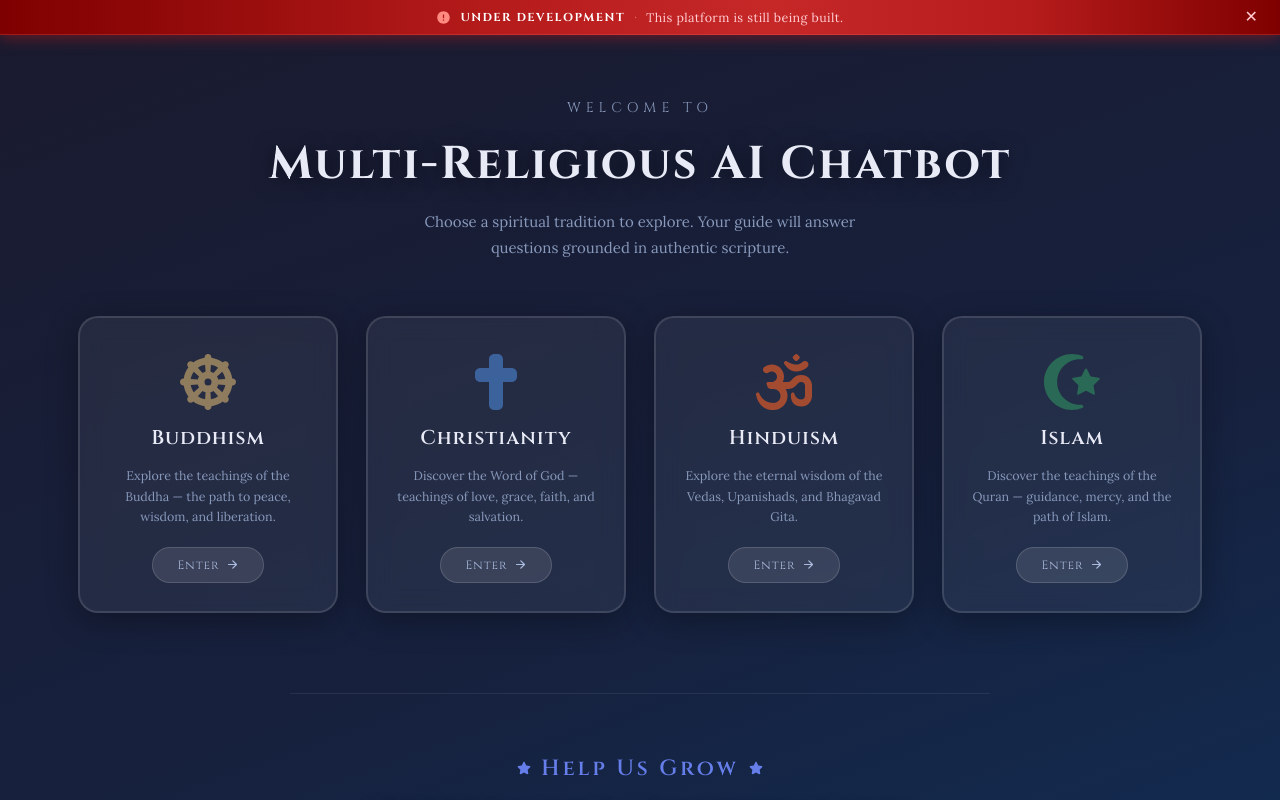
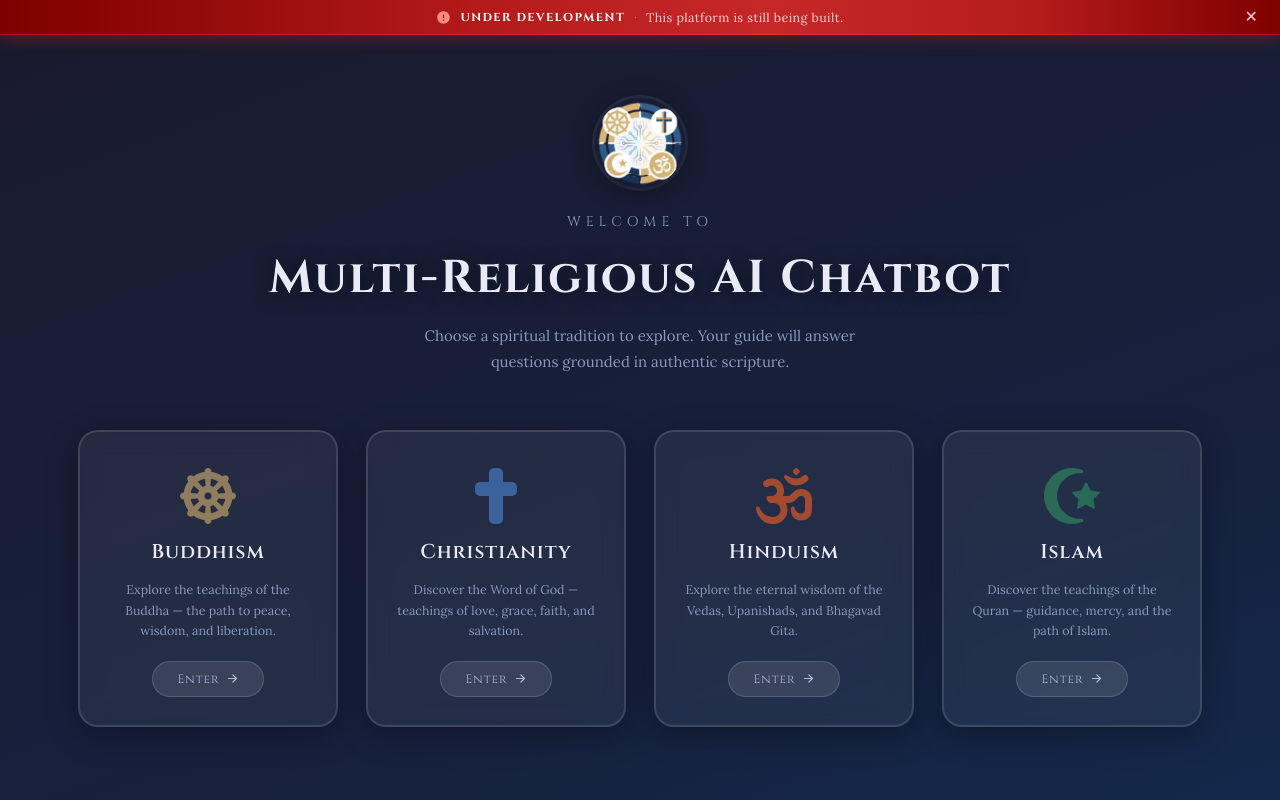
Before and after one commit to syetalabs/religious-AI, a React (Vite) app in the folder frontend/religious-chatbot/: page / in a window 1280 px wide. Shown: the top 800 px of the page. Built offline with nearby package versions, Linux system fonts and the light colour scheme; no server answers.

Commit message:
feat: adding logo and browser icon

```diff
--- a/frontend/religious-chatbot/index.html
+++ b/frontend/religious-chatbot/index.html
@@ -2,9 +2,9 @@
 <html lang="en">
   <head>
     <meta charset="UTF-8" />
-    <link rel="icon" type="image/svg+xml" href="/vite.svg" />
+    <link rel="icon" href="favicon.ico" />
     <meta name="viewport" content="width=device-width, initial-scale=1.0" />
-    <title>religious-chatbot</title>
+    <title>Multi-Religious AI Chatbot</title>
   </head>
   <body>
     <div id="root"></div>
--- a/frontend/religious-chatbot/src/Landingpage.jsx
+++ b/frontend/religious-chatbot/src/Landingpage.jsx
@@ -182,6 +182,18 @@ const ReligionSelectPage = ({ onSelect, bannerVisible }) => {
       `}</style>
 
       <div style={{ textAlign: "center", marginBottom: 56, animation: "fadeIn 0.6s ease" }}>
+        <img
+          src="/logo.png"
+          alt="Multi-Religious AI Logo"
+          style={{
+            width: 90,
+            height: 90,
+            borderRadius: "50%",
+            display: "block",
+            margin: "0 auto 24px",
+            boxShadow: "0 4px 24px rgba(0,0,0,0.4), 0 0 0 3px rgba(255,255,255,0.08)",
+          }}
+        />
         <div style={{ fontSize: 14, letterSpacing: 5, textTransform: "uppercase", color: "#8899bb", fontFamily: "'Cinzel', serif", marginBottom: 16 }}>
           Welcome to
         </div>
```
Also changed, not shown: frontend/religious-chatbot/logo.png (added), 1 other file (tests, documents, lock files or other folders).
